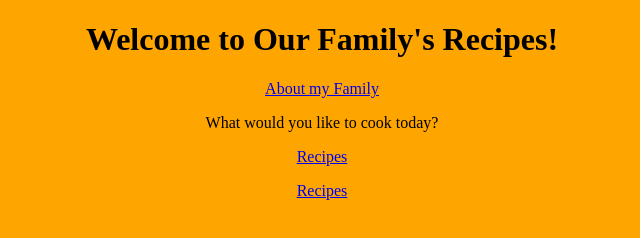
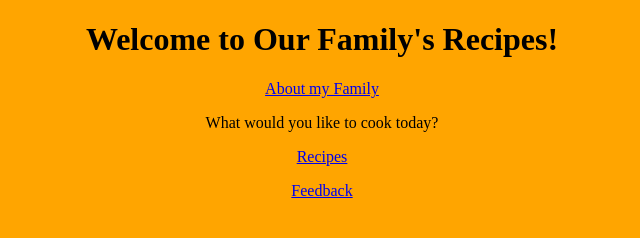
Before and after one commit to Evaminerly/Family-Recipes, a website: page index.html in a window 1280 px wide. Shown: the full height of the page, 318-958 px from the left. Drawn offline with Linux system fonts and the light colour scheme.

Commit message:
Add files via upload

```diff
--- a/index.html
+++ b/index.html
@@ -11,7 +11,7 @@
       <p></p>
       <center><a href="./recipes">Recipes</a></center>
       <p></p>
-      <center><a href="./Feedback-Form">Recipes</a></center>
+      <center><a href="./Feedback-Form">Feedback</a></center>
    </body>
 
 </html>
```
